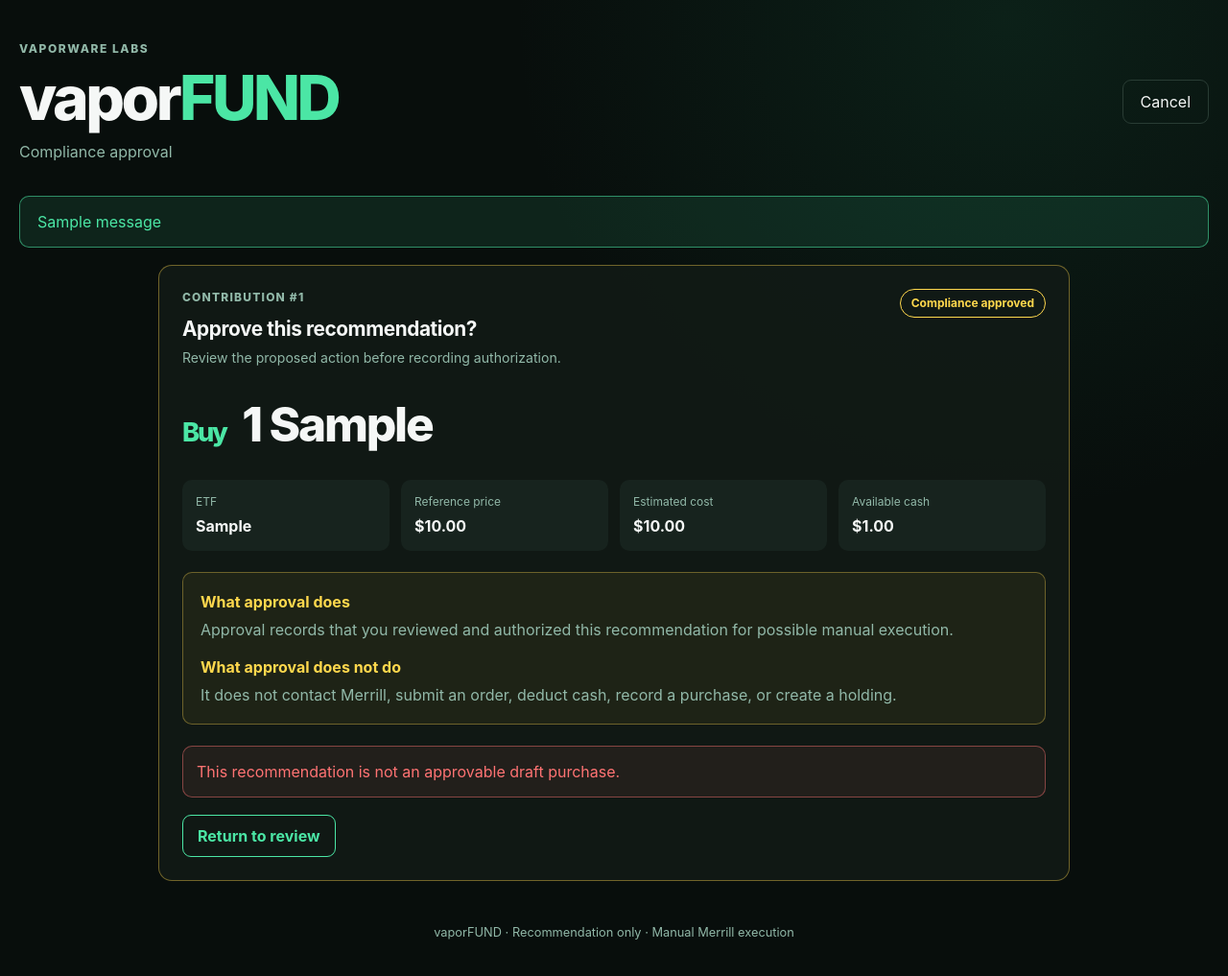
After one commit to register76/vaporFUND, a Django app: page /recommendations/1/approve/ in a window 1280 px wide. The commit adds this page. Shown: the whole page at 96% size. Run offline with Django 5.2, Linux system fonts and the light colour scheme; tables that the repository leaves empty hold one stand-in row (values such as "Sample post"); one stand-in notice (Sample message) is shown.

Commit message:
Add controlled web recommendation approval.

```diff
--- a/portfolio/forms.py
+++ b/portfolio/forms.py
@@ -27,3 +27,12 @@ class ContributionForm(forms.Form):
             }
         ),
     )
+
+class ApprovalConfirmationForm(forms.Form):
+    confirm_approval = forms.BooleanField(
+        label=(
+            "I have reviewed this recommendation and "
+            "authorize it for manual execution."
+        ),
+        required=True,
+    )
--- a/portfolio/static/portfolio/dashboard.css
+++ b/portfolio/static/portfolio/dashboard.css
@@ -614,6 +614,105 @@ tbody tr:last-child td {
 }
 
 
+.approval-panel {
+    max-width: 950px;
+    width: 100%;
+    margin-inline: auto;
+    border-color: rgba(255, 216, 77, 0.4);
+}
+
+.approval-warning {
+    margin: 22px 0;
+    padding: 18px;
+    border: 1px solid rgba(255, 216, 77, 0.35);
+    border-radius: 10px;
+    background: rgba(255, 216, 77, 0.06);
+}
+
+.approval-warning strong {
+    color: var(--yellow);
+}
+
+.approval-warning p {
+    margin: 5px 0 15px;
+    color: var(--muted);
+}
+
+.approval-warning p:last-child {
+    margin-bottom: 0;
+}
+
+.approval-form {
+    margin-top: 22px;
+}
+
+.confirmation-check {
+    display: flex;
+    align-items: flex-start;
+    gap: 11px;
+    padding: 16px;
+    border: 1px solid var(--border);
+    border-radius: 10px;
+    background: var(--panel-alt);
+    cursor: pointer;
+}
+
+.confirmation-check input {
+    width: 18px;
+    height: 18px;
+    margin-top: 2px;
+    accent-color: var(--green);
+}
+
+.confirmation-check span {
+    color: var(--text);
+    font-weight: 650;
+}
+
+.approval-actions {
+    display: flex;
+    justify-content: flex-end;
+    gap: 12px;
+    margin-top: 18px;
+}
+
+.secondary-button,
+.approval-button,
+.approval-link {
+    display: inline-flex;
+    align-items: center;
+    justify-content: center;
+    min-height: 44px;
+    padding: 9px 16px;
+    border-radius: 9px;
+    font: inherit;
+    font-weight: 750;
+    text-decoration: none;
+    cursor: pointer;
+}
+
+.secondary-button {
+    border: 1px solid var(--border);
+    background: transparent;
+    color: var(--text);
+}
+
+.approval-button,
+.approval-link {
+    border: 1px solid var(--yellow);
+    background: rgba(255, 216, 77, 0.1);
+    color: var(--yellow);
+}
+
+.approval-link {
+    margin-top: 20px;
+}
+
+.approval-button:hover,
+.approval-link:hover {
+    background: rgba(255, 216, 77, 0.18);
+}
+
 @media (max-width: 1000px) {
 
     .audit-grid {
@@ -688,4 +787,13 @@ tbody tr:last-child td {
     .primary-button {
         grid-column: 1 / -1;
     }
+
+    .approval-actions {
+        flex-direction: column-reverse;
+    }
+
+    .secondary-button,
+    .approval-button {
+        width: 100%;
+    }
 }
--- /dev/null
+++ b/portfolio/templates/portfolio/recommendation_approve.html
@@ -0,0 +1,177 @@
+{% load static %}
+<!doctype html>
+<html lang="en">
+<head>
+    <meta charset="utf-8">
+    <meta
+        name="viewport"
+        content="width=device-width, initial-scale=1"
+    >
+    <title>
+        Approve recommendation #{{ contribution.sequence_number }}
+        · vaporFUND
+    </title>
+    <link
+        rel="stylesheet"
+        href="{% static 'portfolio/dashboard.css' %}"
+    >
+</head>
+<body>
+    <header class="site-header">
+        <div>
+            <p class="eyebrow">VaporWare Labs</p>
+            <h1 class="site-title">
+                vapor<span>FUND</span>
+            </h1>
+            <p class="tagline">
+                Compliance approval
+            </p>
+        </div>
+
+        <a
+            class="admin-link"
+            href="{% url 'portfolio:recommendation_review' contribution.sequence_number %}"
+        >
+            Cancel
+        </a>
+    </header>
+
+    {% if messages %}
+        <div class="message-list">
+            {% for message in messages %}
+                <div class="message-banner {{ message.tags }}">
+                    {{ message }}
+                </div>
+            {% endfor %}
+        </div>
+    {% endif %}
+
+    <main>
+        <section class="panel approval-panel">
+            <div class="panel-header">
+                <div>
+                    <p class="section-label">
+                        Contribution
+                        #{{ contribution.sequence_number }}
+                    </p>
+                    <h2>Approve this recommendation?</h2>
+                    <p class="panel-note">
+                        Review the proposed action before
+                        recording authorization.
+                    </p>
+                </div>
+
+                <span class="status">
+                    {{ recommendation.get_status_display }}
+                </span>
+            </div>
+
+            <p class="recommendation-action">
+                {% if recommendation.action == "BUY" %}
+                    <span class="verb">Buy</span>
+                    {{ recommendation.shares }}
+                    {{ recommendation.etf.ticker }}
+                {% else %}
+                    <span class="verb">Hold</span>
+                    cash
+                {% endif %}
+            </p>
+
+            <div class="recommendation-details">
+                <div class="detail-box">
+                    <span>ETF</span>
+                    <strong>
+                        {{ recommendation.etf.ticker }}
+                    </strong>
+                </div>
+
+                <div class="detail-box">
+                    <span>Reference price</span>
+                    <strong>
+                        ${{ recommendation.reference_price|floatformat:2 }}
+                    </strong>
+                </div>
+
+                <div class="detail-box">
+                    <span>Estimated cost</span>
+                    <strong>
+                        ${{ recommendation.estimated_cost|floatformat:2 }}
+                    </strong>
+                </div>
+
+                <div class="detail-box">
+                    <span>Available cash</span>
+                    <strong>
+                        ${{ recommendation.available_cash|floatformat:2 }}
+                    </strong>
+                </div>
+            </div>
+
+            <div class="approval-warning">
+                <strong>What approval does</strong>
+                <p>
+                    Approval records that you reviewed and
+                    authorized this recommendation for possible
+                    manual execution.
+                </p>
+
+                <strong>What approval does not do</strong>
+                <p>
+                    It does not contact Merrill, submit an order,
+                    deduct cash, record a purchase, or create a
+                    holding.
+                </p>
+            </div>
+
+            {% if recommendation.status == "DRAFT" and recommendation.action == "BUY" %}
+                <form method="post" class="approval-form">
+                    {% csrf_token %}
+
+                    <label class="confirmation-check">
+                        {{ approval_form.confirm_approval }}
+                        <span>
+                            {{ approval_form.confirm_approval.label }}
+                        </span>
+                    </label>
+
+                    {% for error in approval_form.confirm_approval.errors %}
+                        <p class="field-error">{{ error }}</p>
+                    {% endfor %}
+
+                    <div class="approval-actions">
+                        <a
+                            class="secondary-button"
+                            href="{% url 'portfolio:recommendation_review' contribution.sequence_number %}"
+                        >
+                            Return without approving
+                        </a>
+
+                        <button
+                            type="submit"
+                            class="approval-button"
+                        >
+                            Record compliance approval
+                        </button>
+                    </div>
+                </form>
+            {% else %}
+                <div class="error-message">
+                    This recommendation is not an approvable
+                    draft purchase.
+                </div>
+
+                <a
+                    class="review-link"
+                    href="{% url 'portfolio:recommendation_review' contribution.sequence_number %}"
+                >
+                    Return to review
+                </a>
+            {% endif %}
+        </section>
+    </main>
+
+    <footer class="site-footer">
+        vaporFUND · Recommendation only · Manual Merrill execution
+    </footer>
+</body>
+</html>
--- a/portfolio/urls.py
+++ b/portfolio/urls.py
@@ -16,4 +16,9 @@ urlpatterns = [
         views.recommendation_review,
         name="recommendation_review",
     ),
+    path(
+        "recommendations/<int:sequence_number>/approve/",
+        views.recommendation_approve,
+        name="recommendation_approve",
+    ),
 ]
--- a/portfolio/views.py
+++ b/portfolio/views.py
@@ -2,7 +2,10 @@ from datetime import date
 from decimal import Decimal
 
 from django.contrib import messages
-from django.views.decorators.http import require_GET
+from django.views.decorators.http import (
+    require_GET,
+    require_http_methods,
+)
 
 from django.db.models import Sum
 from django.shortcuts import (
@@ -11,7 +14,10 @@ from django.shortcuts import (
     render,
 )
 
-from .forms import ContributionForm
+from .forms import (
+    ApprovalConfirmationForm,
+    ContributionForm,
+)
 
 from .models import (
     CashTransaction,
@@ -28,6 +34,7 @@ from .services import (
 from .workflows import (
     WorkflowError,
     add_contribution_and_recommend,
+    approve_recommendation as approve_recommendation_workflow,
 )
 
 def dashboard(request):
@@ -305,3 +312,62 @@ def recommendation_review(
         "portfolio/recommendation_review.html",
         context,
     )
+
+@require_http_methods(["GET", "POST"])
+def recommendation_approve(
+    request,
+    sequence_number,
+):
+    recommendation = get_object_or_404(
+        Recommendation.objects.select_related(
+            "contribution",
+            "etf",
+        ),
+        contribution__sequence_number=sequence_number,
+    )
+
+    if request.method == "POST":
+        approval_form = ApprovalConfirmationForm(
+            request.POST
+        )
+
+        if approval_form.is_valid():
+            try:
+                recommendation = (
+                    approve_recommendation_workflow(
+                        sequence_number=sequence_number
+                    )
+                )
+            except WorkflowError as error:
+                messages.error(
+                    request,
+                    str(error),
+                )
+            else:
+                messages.success(
+                    request,
+                    (
+                        f"Contribution {sequence_number} "
+                        f"was compliance-approved. "
+                        f"No brokerage order was placed."
+                    ),
+                )
+
+                return redirect(
+                    "portfolio:recommendation_review",
+                    sequence_number=sequence_number,
+                )
+    else:
+        approval_form = ApprovalConfirmationForm()
+
+    context = {
+        "recommendation": recommendation,
+        "contribution": recommendation.contribution,
+        "approval_form": approval_form,
+    }
+
+    return render(
+        request,
+        "portfolio/recommendation_approve.html",
+        context,
+    )
```
Also changed, not shown: portfolio/templates/portfolio/recommendation_review.html (+18 -0 lines), portfolio/tests.py (+214 -0 lines).
